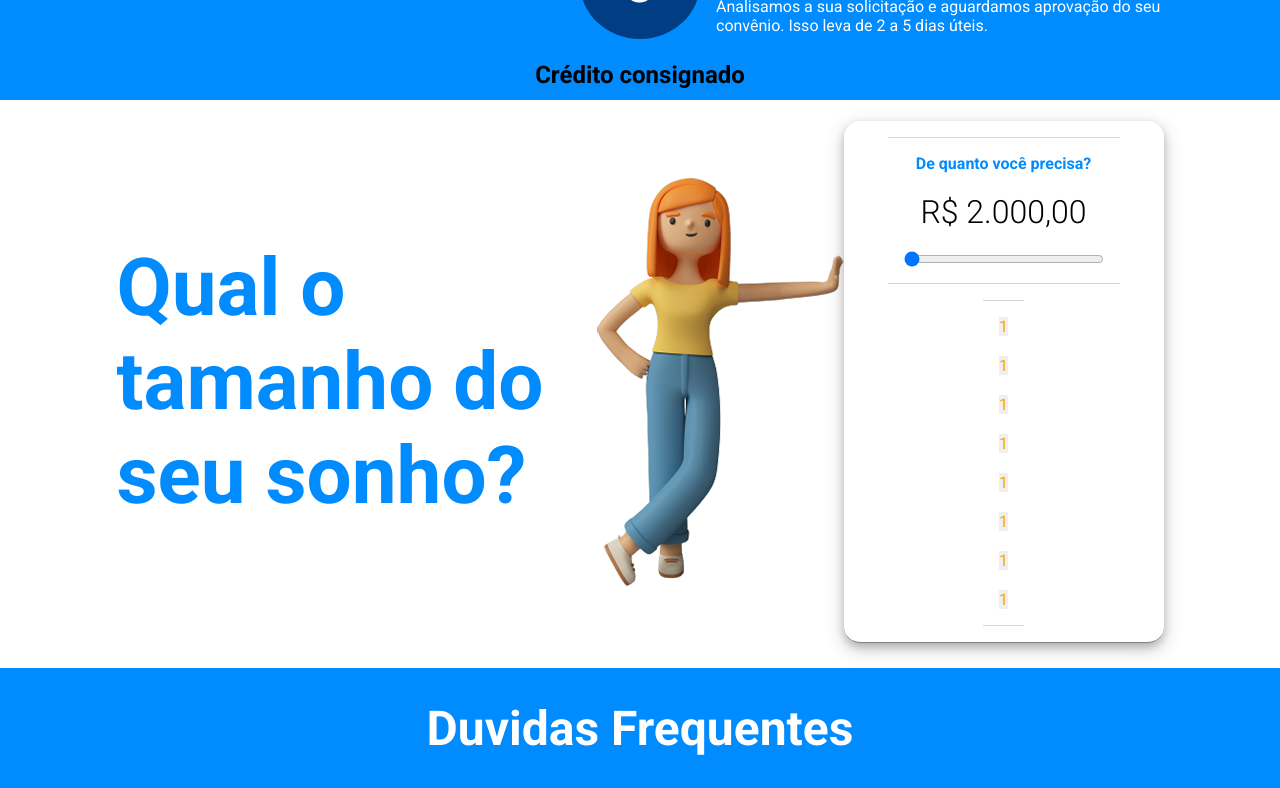
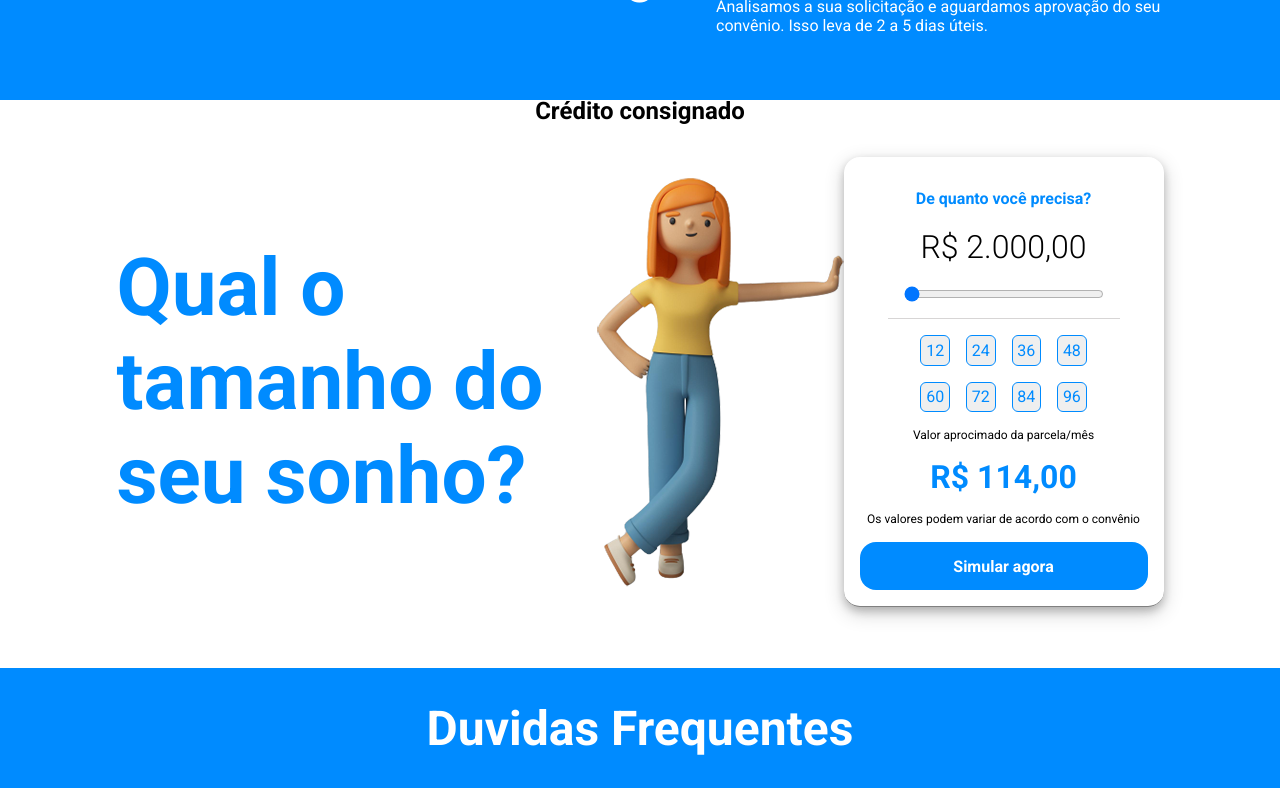
Before and after one commit to Catalendas/Oeste_financeira, a React (Vite) app: page / in a window 1280 px wide. Shown: the part 1580-2368 px from the top of the page. Built offline with nearby package versions, Linux system fonts and the light colour scheme.

Commit message:
Simulator element finishd

```diff
--- a/src/Pages/Home/Components/Simulator/index.tsx
+++ b/src/Pages/Home/Components/Simulator/index.tsx
@@ -1,8 +1,19 @@
 import { useState } from "react";
-import { SimulatorContainer, CardSimulator, SimulatorContent, SimulatorTitleContainer, FormSimulator, OptionsContainer, OptionsButton} from "./styled";
+import {
+    SimulatorContainer,
+    CardSimulator,
+    SimulatorCard,
+    SimulatorTitleContainer,
+    FormSimulator,
+    OptionsContainer,
+    OptionsButton,
+    SimulatorContent,
+    Results
+} from "./styled";
 import girl from "../../../../assets/girlSimulation.png"
 import { priceFormatter } from "../../../../utils/formatedMoney";
 import { SimulationButton } from "../../../../components/SimulationButton";
+import React from "react";
 
 export function Simulator() {
     const [ rangeValue, setRengeValue] = useState([2000])
@@ -22,7 +33,7 @@ export function Simulator() {
         <SimulatorContainer className="container">
             <h2>Crédito consignado</h2>
 
-            <div>
+            <SimulatorContent>
 
                 <SimulatorTitleContainer>
                     <h2>Qual o tamanho do seu sonho?</h2>
@@ -31,33 +42,41 @@ export function Simulator() {
                 <CardSimulator>
                     <img src={girl} />
 
-                    <SimulatorContent>
+                    <SimulatorCard>
 
                         <FormSimulator>
 
 
-                            <div>
+                            <section>
                                     <p>De quanto você precisa?</p>
                                     <span>{priceFormatter.format( Number(rangeValue))}</span>
                                     <input type="range" onChange={HandleSum}  min="20000" max="100000"/>
-                            </div>
+                            </section>
 
                             <OptionsContainer>
-                                <OptionsButton value="1">1</OptionsButton>
-                                <OptionsButton value="1">1</OptionsButton>
-                                <OptionsButton value="1">1</OptionsButton>
-                                <OptionsButton value="1">1</OptionsButton>
-                                <OptionsButton value="1">1</OptionsButton>
-                                <OptionsButton value="1">1</OptionsButton>
-                                <OptionsButton value="1">1</OptionsButton>
-                                <OptionsButton value="1">1</OptionsButton>
+                                <OptionsButton value="0.097">12</OptionsButton>
+                                <OptionsButton value="0.054">24</OptionsButton>
+                                <OptionsButton value="0.042">36</OptionsButton>
+                                <OptionsButton value="0.035">48</OptionsButton>
+                                <OptionsButton value="0.031">60</OptionsButton>
+                                <OptionsButton value="0.028">72</OptionsButton>
+                                <OptionsButton value="0.027">84</OptionsButton>
+                                <OptionsButton value="0.026">96</OptionsButton>
                             </OptionsContainer>
+
+                            <Results>
+                                <span>Valor aprocimado da parcela/mês</span>
+                                <p>R$ 114,00</p>
+                                <span>Os valores podem variar de acordo com o convênio</span>
+                            </Results>
+
+                            <SimulationButton text="Simular agora" color="blue"/>
 
                         </FormSimulator>
 
-                    </SimulatorContent>
+                    </SimulatorCard>
                 </CardSimulator>
-            </div>
+            </SimulatorContent>
 
         </SimulatorContainer>
     )
--- a/src/Pages/Home/Components/Simulator/styled.ts
+++ b/src/Pages/Home/Components/Simulator/styled.ts
@@ -12,18 +12,16 @@ export const SimulatorContainer = styled.div`
     gap: 2rem;
 
     margin-bottom: 4rem;
+`
 
-
-    > div {
+export const SimulatorContent = styled.div`
         display: flex;
         align-items: center;
         justify-content: space-between;
-    }
 `
 
 export const SimulatorTitleContainer = styled.div`
     width: 30rem;
-
 
     h2 {
         font-size: 5rem;
@@ -36,7 +34,7 @@ export const CardSimulator = styled.div`
         align-items: center;
 `
 
-export const SimulatorContent = styled.div`
+export const SimulatorCard = styled.div`
         width: 20rem;
         height: 100%;
 
@@ -52,12 +50,9 @@ export const SimulatorContent = styled.div`
 
         box-shadow: 0 4px 8px 0 rgba(0, 0, 0, 0.2), 0 6px 20px 0 rgba(0, 0, 0, 0.19);
         border-radius: 1rem;
-
-
 `
 
 export const FormSimulator = styled.form`
-
     display: flex;
     align-items: center;
     justify-content: center;
@@ -81,13 +76,12 @@ export const FormSimulator = styled.form`
         width: 200px;
     }
 
-        > div {
+    > section {
         display: flex;
         flex-direction: column;
         align-items: center;
         gap: 1.25rem;
         border-bottom: 1px solid ${({ theme }) => theme.colors["base-hover"]};
-            border-top: 1px solid ${({ theme }) => theme.colors["base-hover"]};
         padding: 1rem;
 
         span {
@@ -98,26 +92,44 @@ export const FormSimulator = styled.form`
 `
 
 export const OptionsContainer = styled(RadioGroup.Root)`
-
     display: grid;
     grid-template-columns: repeat(4, 1fr);
     grid-gap: 1rem;
 `
 
 export const OptionsButton = styled(RadioGroup.Item)`
+    border: 1px solid;
+    color: ${({theme}) => theme.colors["base-blue"]};
+    border-radius: 6px;
+    padding: .3rem;
 
-    color: orange;
+    display: flex;
+    align-items: center;
+    justify-content: center;
+
     background: ${({ theme }) => theme["gray-700"]};
-    border: 0;
 
     &[data-state="unchecked"]:hover {
         transition: background-color 0.2s;
-        background: ${({ theme }) => theme["gray-600"]};
+        background: ${({theme}) => theme.colors["base-blue"]};
+        color: ${({ theme }) => theme.colors["base-white"]};
     }
 
     &[data-state="checked"] {
-        color: ${({ theme }) => theme["white"]};
-        background: ${({ theme }) =>  theme["green-500"] };
-
+        color: ${({ theme }) => theme.colors["base-white"]};
+        background: ${({theme}) => theme.colors["base-blue"]};
     }
 `
+
+export const Results = styled.div`
+    display: flex;
+    flex-direction: column;
+    gap: 1rem;
+
+    font-size: .75rem;
+    text-align: center;
+
+    p {
+        font-size: 2rem;
+    }
+`
--- a/src/components/About/index.tsx
+++ b/src/components/About/index.tsx
@@ -1,4 +1,4 @@
-import { AboutContainer, AboutContent, CardContainer } from "./style";
+import { AboutContainer, AboutContent, CardContainer } from "./styled";
 import Team from "../../assets/Oeste.webp"
 import { Card } from "../Card";
 
--- a/src/components/Footer/styled.ts
+++ b/src/components/Footer/styled.ts
@@ -3,7 +3,7 @@ import styled from "styled-components";
 export const FooterContainer = styled.footer`
     width: 100%;
     height: 100%;
-    background-color: ${({ theme }) => theme.colors["base-blue-dark"]};
+    background-color: ${({ theme }) => theme.colors["base-blue-black"]};
     color: ${({ theme }) => theme.colors["base-white"]};
 
     display: flex;
--- a/src/components/SimulationButton/index.tsx
+++ b/src/components/SimulationButton/index.tsx
@@ -3,15 +3,15 @@ import { ReactNode } from "react";
 import { ButtonContainer } from "./style";
 
 interface SimulationButtonProps {
-    icon: ReactNode
+    icon?: ReactNode
     text: string
-    color: string
-    size: number
+    color?: string
+    size?: number
 }
 
 export function SimulationButton({icon, text, color, size}: SimulationButtonProps) {
     return (
-        <ButtonContainer>
+        <ButtonContainer color={color}>
             {icon}{text}
         </ButtonContainer>
     )
--- a/src/components/SimulationButton/style.ts
+++ b/src/components/SimulationButton/style.ts
@@ -1,11 +1,11 @@
 import styled from "styled-components";
 
 interface ButtonContainerProsp {
-    size: number
-    color: string
+    size?: number
+    color?: string
 }
 
-export const ButtonContainer = styled.button`
+export const ButtonContainer = styled.button<ButtonContainerProsp>`
     width: 100%;
     border-radius: 1rem;
     height: 3rem;
@@ -13,7 +13,7 @@ export const ButtonContainer = styled.button`
 
     font-weight: bold;
 
-    background: ${({ theme }) => theme.colors["base-green"]};
+    background: ${({ theme, color }) => theme.colors[`base-${color}`]};
     color: ${({ theme }) => theme.colors["base-white"]};
     transition: .4s;
 
@@ -24,6 +24,6 @@ export const ButtonContainer = styled.button`
 
 
     &:hover {
-        background: ${({ theme }) => theme.colors["base-green-black"]};
+        background: ${({ theme, color }) => theme.colors[`base-${color}-black`]};
     }
 `
--- a/src/style/theme/default.ts
+++ b/src/style/theme/default.ts
@@ -2,7 +2,7 @@ export const DefaultTheme = {
     colors: {
         "base-white": "#FFFF",
         "base-blue": "#008BFF",
-        "base-blue-dark": "#003D83",
+        "base-blue-black": "#003D83",
         "base-green": "#4DDC00",
         "base-green-black": "#3AA700",
         "base-background": "#FAFAFA",
```
Also changed, not shown: src/components/About/styled.ts (renamed from src/components/About/style.ts). Lines whose indentation alone changed are shown as unchanged.
